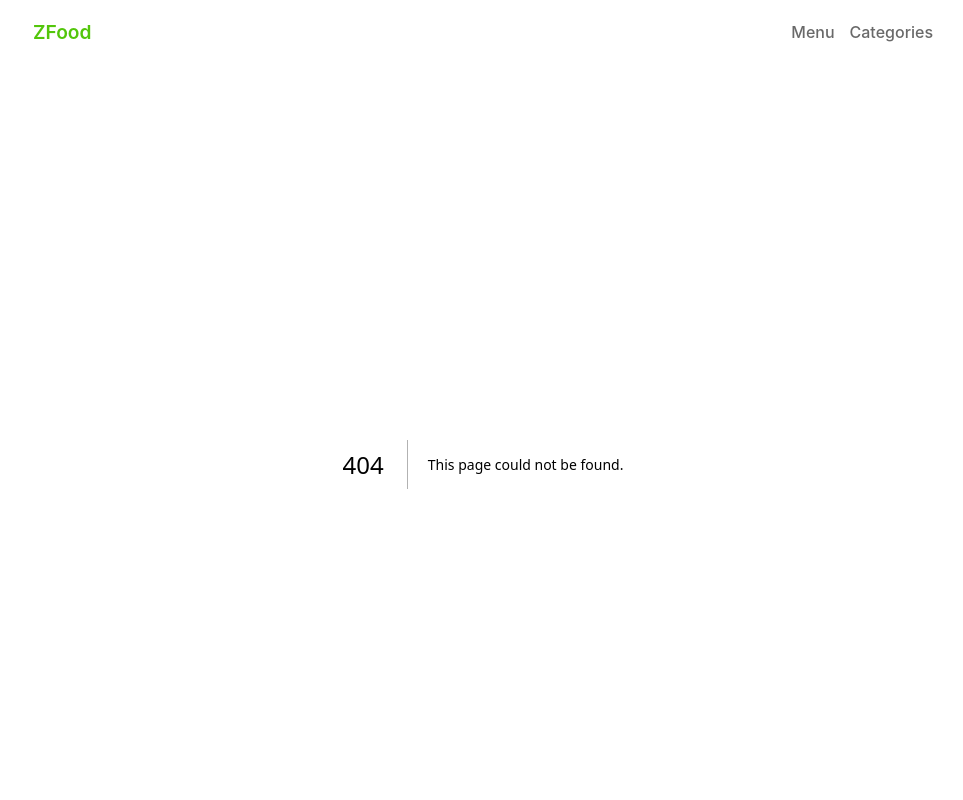
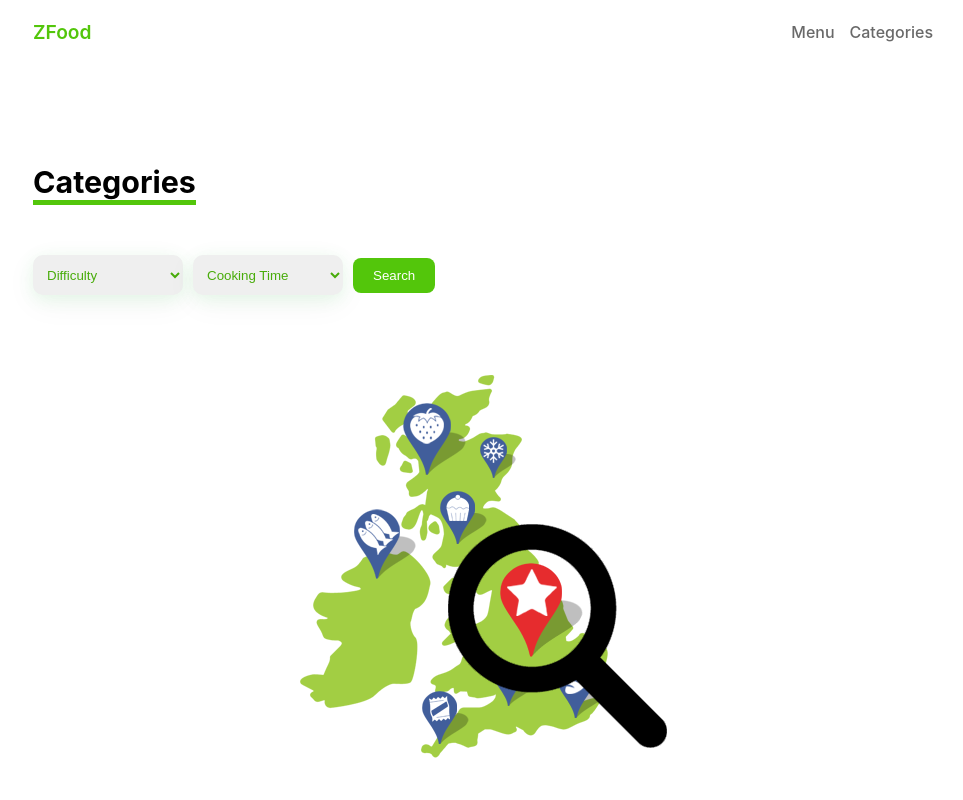
Before and after one commit to thisiszana/Next.js-Order-Food, a Next.js app: page /categories in a window 1280 px wide. Before the commit this address had no page. Shown: the top 800 px of the page, without its empty margins (157-1120 px from the left). Built offline with nearby package versions, Linux system fonts and the light colour scheme; data requests are answered from the project's data file.

Commit message:
Implementation of the category page based on Server Side Rendering (SSR). Adding queries on the front side and filtering data on the server side. Updating the front based on queries.

```diff
--- /dev/null
+++ b/src/components/template/CategoriesPage.js
@@ -0,0 +1,61 @@
+import { useRouter } from "next/router";
+import { useEffect, useState } from "react";
+import Card from "../module/Card";
+import styles from "./CategoriesPage.module.css";
+
+function CategoriesPage({ data }) {
+  const router = useRouter();
+
+  const [query, setQuery] = useState({ difficulty: "", time: "" });
+
+  useEffect(() => {
+    const { difficulty, time } = router.query;
+    if (query.difficulty !== difficulty && query.time !== time) {
+        setQuery({difficulty, time})
+    }
+  }, []);
+
+  const changeHandler = (e) => {
+    setQuery({ ...query, [e.target.name]: e.target.value });
+  };
+
+  const searchHandler = () => {
+    router.push({ pathname: "/categories", query });
+  };
+
+  return (
+    <div className={styles.container}>
+      <h2>Categories</h2>
+      <div className={styles.subContainer}>
+        <div className={styles.select}>
+          <select
+            value={query.difficulty}
+            name="difficulty"
+            onChange={changeHandler}
+          >
+            <option value="">Difficulty</option>
+            <option value="Easy">Easy</option>
+            <option value="Medium">Medium</option>
+            <option value="Hard">Hard</option>
+          </select>
+          <select value={query.time} name="time" onChange={changeHandler}>
+            <option value="">Cooking Time</option>
+            <option value="more">More than 30 min</option>
+            <option value="less">Less than 30 min</option>
+          </select>
+          <button onClick={searchHandler}>Search</button>
+        </div>
+        <div className={styles.cards}>
+          {!data.length ? (
+            <img src="/images/search.png" alt="Category" />
+          ) : null}
+          {data.map((food) => (
+            <Card key={food.id} {...food} />
+          ))}
+        </div>
+      </div>
+    </div>
+  );
+}
+
+export default CategoriesPage;
--- /dev/null
+++ b/src/components/template/CategoriesPage.module.css
@@ -0,0 +1,68 @@
+.container {
+  max-width: 900px;
+  margin: auto;
+  margin-top: 100px;
+}
+
+.container h2 {
+  border-bottom: 5px solid #53c60b;
+  width: fit-content;
+  margin-bottom: 50px;
+  font-size: 1.9rem;
+}
+
+.select select {
+  border: none;
+  width: 150px;
+  height: 40px;
+  border-radius: 10px;
+  margin-right: 10px;
+  padding: 10px;
+  color: #48ac0a;
+  box-shadow: rgba(92, 245, 115, 0.123) 0px 4px 16px,
+    rgba(17, 17, 26, 0.05) 0px 8px 32px;
+}
+
+.select button {
+  border: none;
+  background-color: #53c60b;
+  color: white;
+  height: 35px;
+  padding: 0 20px;
+  border-radius: 8px;
+  cursor: pointer;
+}
+
+.cards {
+  display: flex;
+  flex-wrap: wrap;
+  justify-content: space-between;
+  margin-top: 80px;
+}
+
+.cards img {
+  margin: auto;
+}
+@media (max-width: 900px) {
+  .container {
+    padding: 20px;
+  }
+  .cards {
+    justify-content: space-around;
+  }
+}
+
+@media (max-width: 600px) {
+  .container {
+    padding: 10px;
+  }
+  .select {
+    display: flex;
+    flex-direction: column;
+  }
+
+  .select select {
+    width: 100%;
+    margin: 0 0 20px;
+  }
+}
--- /dev/null
+++ b/src/pages/categories/index.js
@@ -0,0 +1,44 @@
+import CategoriesPage from "@/components/template/CategoriesPage";
+
+function Categories({ data }) {
+  return <CategoriesPage data={data} />;
+}
+
+export default Categories;
+
+export async function getServerSideProps(context) {
+  const {
+    query: { difficulty, time },
+  } = context;
+
+  const res = await fetch("http://localhost:4000/data");
+  const data = await res.json();
+
+  const filteredData = data.filter((item) => {
+    const difficultyResult = item.details.filter(
+      (detail) => detail.Difficulty && detail.Difficulty === difficulty
+    );
+
+    const timeResult = item.details.filter((detail) => {
+      const CookingTime = detail["Cooking Time"] || "";
+      const [timeDetail] = CookingTime.split(" ");
+      if (time === "less" && timeDetail && +timeDetail <= 30) {
+        return detail;
+      } else if (time === "more" && timeDetail && +timeDetail > 30) {
+        return detail;
+      }
+    });
+
+    if (time && difficulty && timeResult.length && difficultyResult.length) {
+      return item;
+    } else if (!time && difficulty && difficultyResult.length) {
+      return item;
+    } else if (time && !difficulty && timeResult.length) {
+      return item;
+    }
+  });
+
+  return {
+    props: { data: filteredData },
+  };
+}
```
